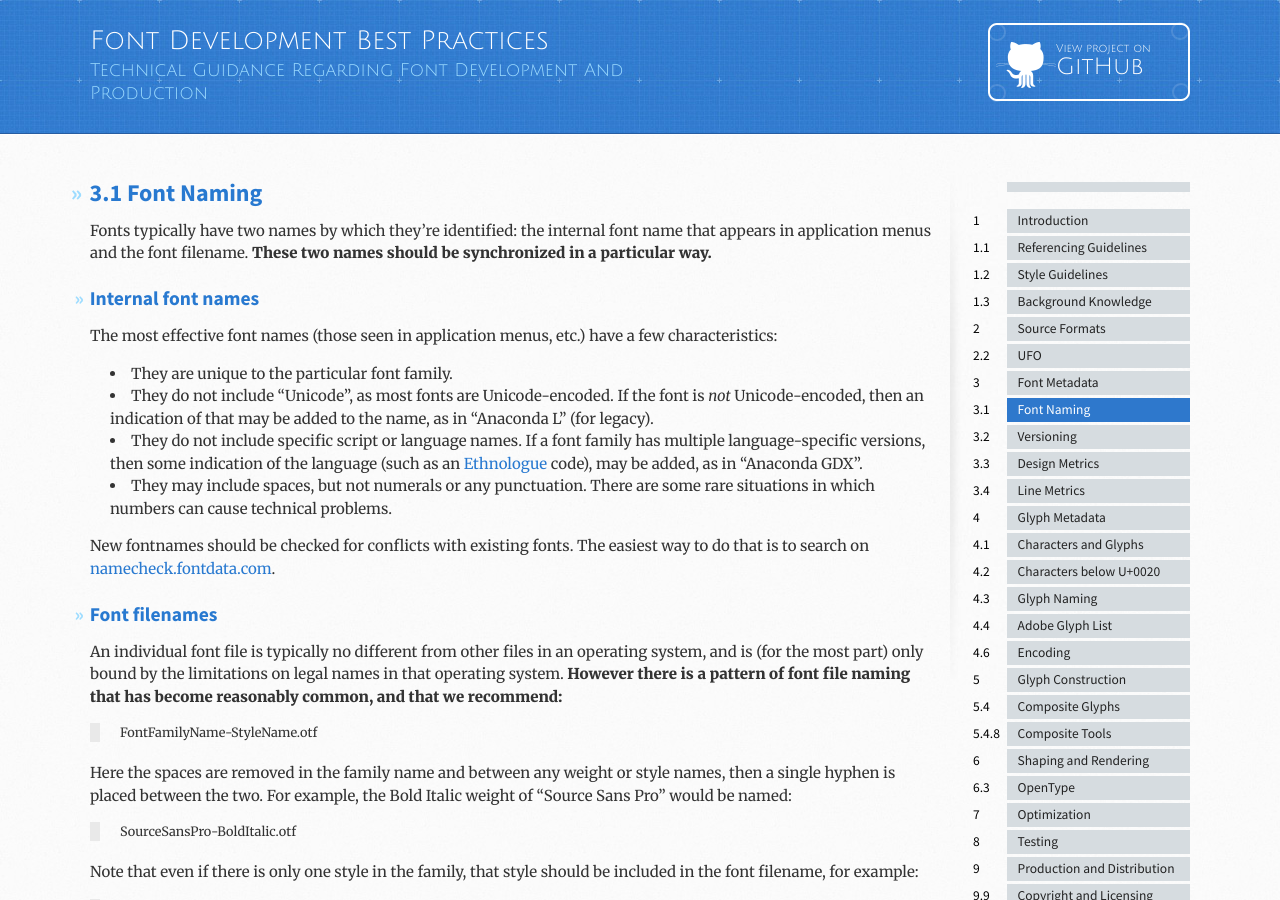
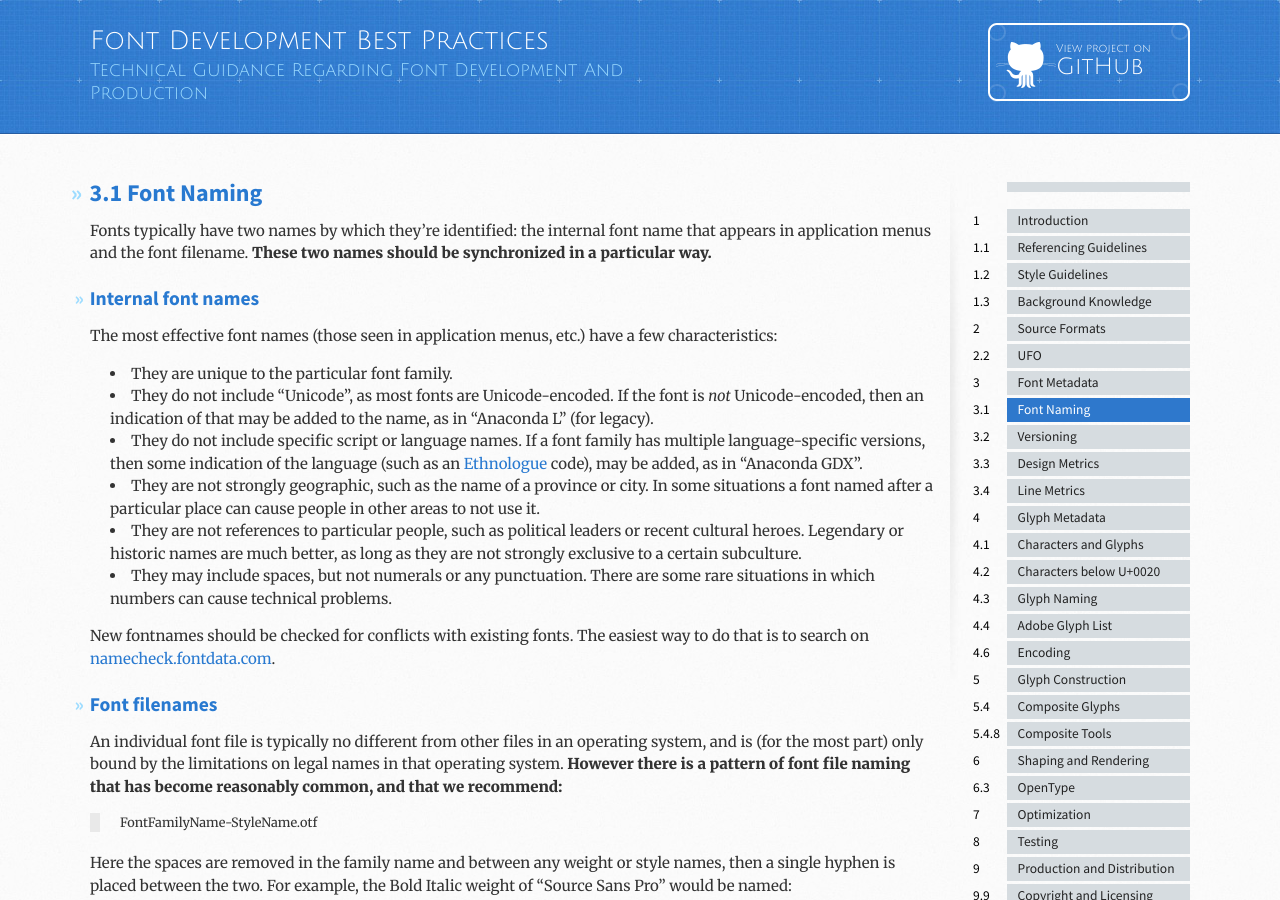
Before and after one commit to silnrsi/FDBP, a Jekyll site: the page built from en-US/Font_Naming.md, in a window 1280 px wide and 900 px high. Built offline with Jekyll 4.4.1, drawn with Linux system fonts in a browser that asks for light colours.

Commit message:
Adding more advice on font naming

```diff
--- a/en-US/Font_Naming.md
+++ b/en-US/Font_Naming.md
@@ -16,6 +16,8 @@ The most effective font names (those seen in application menus, etc.) have a few
 - They are unique to the particular font family.
 - They do not include "Unicode", as most fonts are Unicode-encoded. If the font is _not_ Unicode-encoded, then an indication of that may be added to the name, as in "Anaconda L" (for legacy).
 - They do not include specific script or language names. If a font family has multiple language-specific versions, then some indication of the language (such as an [Ethnologue] code), may be added, as in "Anaconda GDX".
+- They are not strongly geographic, such as the name of a province or city. In some situations a font named after a particular place can cause people in other areas to not use it.
+- They are not references to particular people, such as political leaders or recent cultural heroes. Legendary or historic names are much better, as long as they are not strongly exclusive to a certain subculture.
 - They may include spaces, but not numerals or any punctuation. There are some rare situations in which numbers can cause technical problems.
 
 New fontnames should be checked for conflicts with existing fonts. The easiest way to do that is to search on [namecheck.fontdata.com].
```
